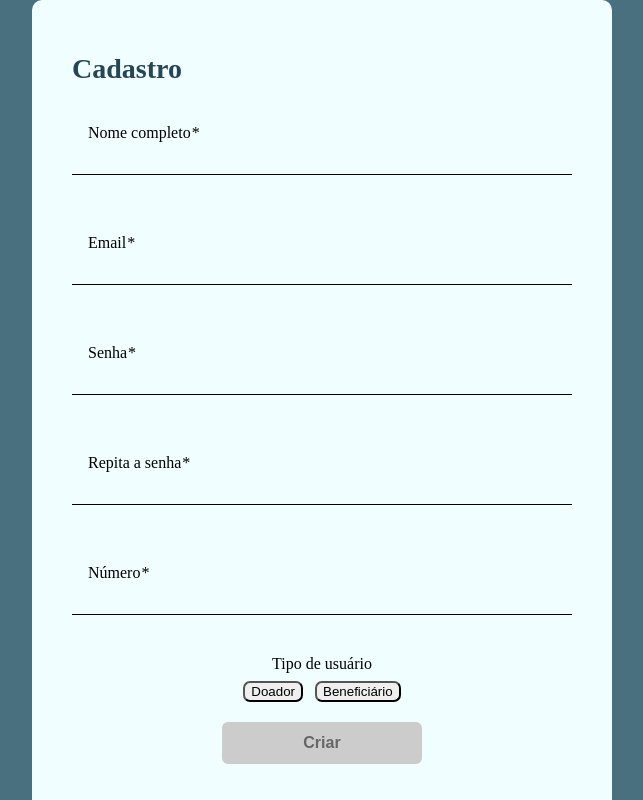
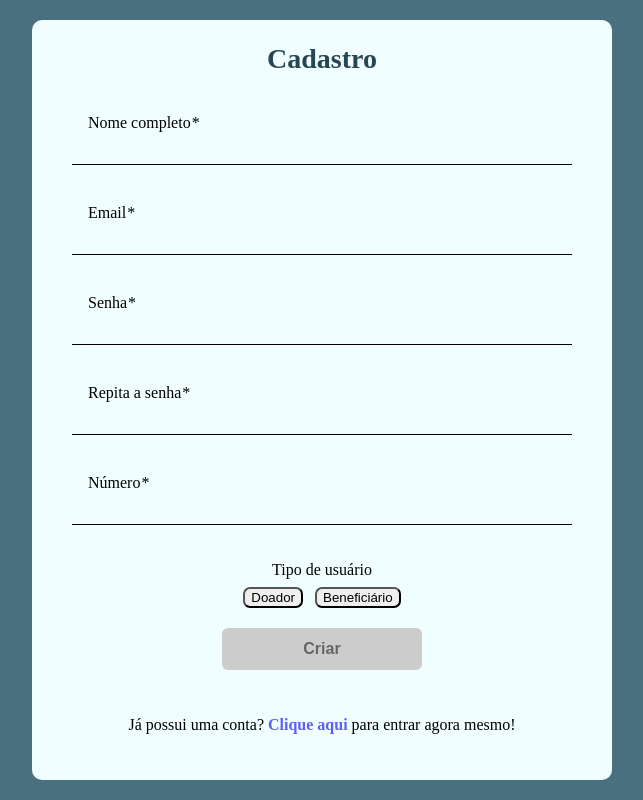
Before and after one commit to RichardPedroso/FoodCare, an Angular app in the folder projeto/frontend/: page /account/sign-up in a window 1280 px wide. Shown: the whole page, without its empty margins (318-961 px from the left). Built offline with nearby package versions, Linux system fonts and the light colour scheme.

Commit message:
feat: correcao de html e css sign-up

```diff
--- a/projeto/frontend/src/app/views/account/sign-up/sign-up.component.css
+++ b/projeto/frontend/src/app/views/account/sign-up/sign-up.component.css
@@ -3,6 +3,12 @@
   align-items: center;
   background-color: rgba(42, 87, 105, 0.85);
   min-height: 100vh;
+  display: flex;
+}
+
+
+h2{
+  justify-content: center;
   display: flex;
 }
 
@@ -17,7 +23,7 @@
 
 .form {
   background-color: #f0feff;
-  padding: 30px 40px;
+  padding: -0px 40px;
   border-radius: 10px;
   max-width: 500px;
   width: 100%;
@@ -30,10 +36,10 @@
   font-size: 28px;
 }
 
+
 mat-form-field {
   display: block;
   width: 100%;
-  margin-bottom: 20px;
 }
 
 .mat-mdc-form-field-infix {
--- a/projeto/frontend/src/app/views/account/sign-up/sign-up.component.html
+++ b/projeto/frontend/src/app/views/account/sign-up/sign-up.component.html
@@ -1,6 +1,5 @@
 <div class="base-form">
   <form class="form mat-elevation-z4" [formGroup]="form">
-
       <h2>Cadastro</h2>
 
       <mat-form-field>
```
Lines whose indentation alone changed are shown as unchanged.
